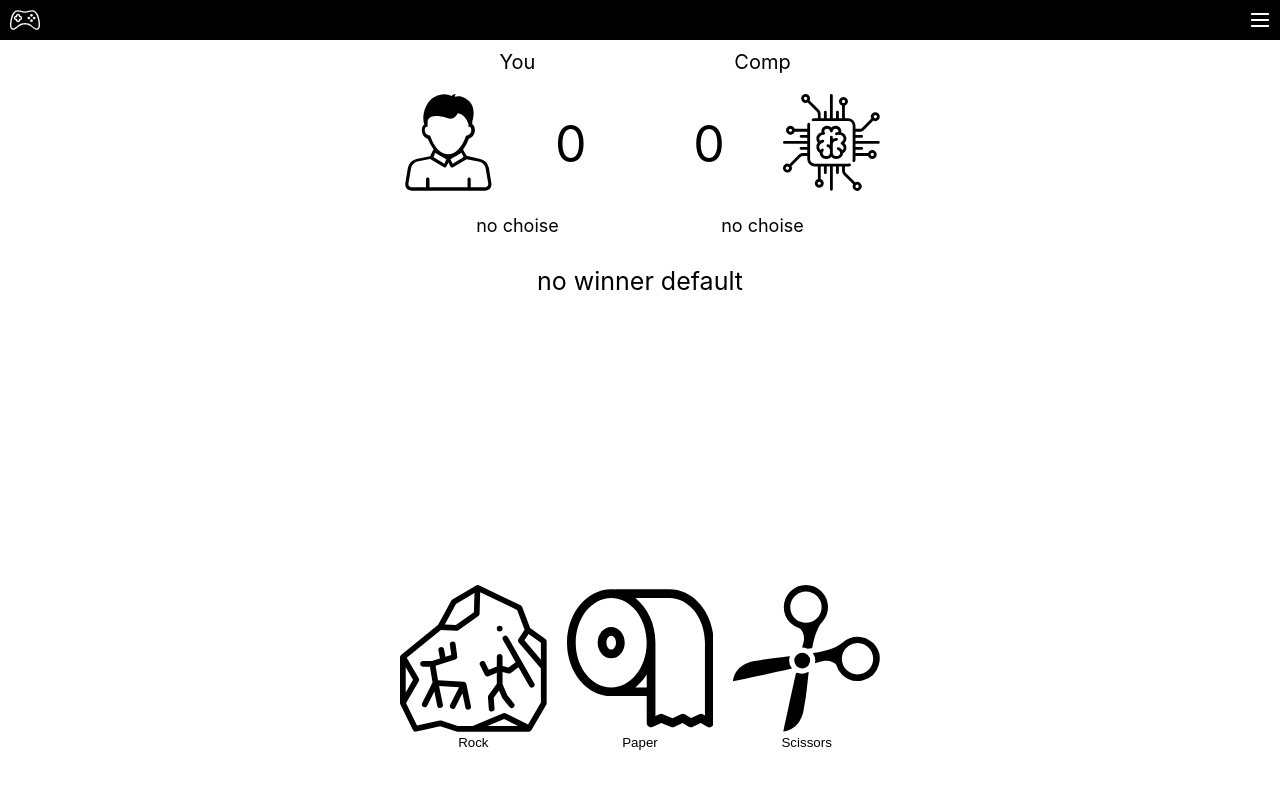
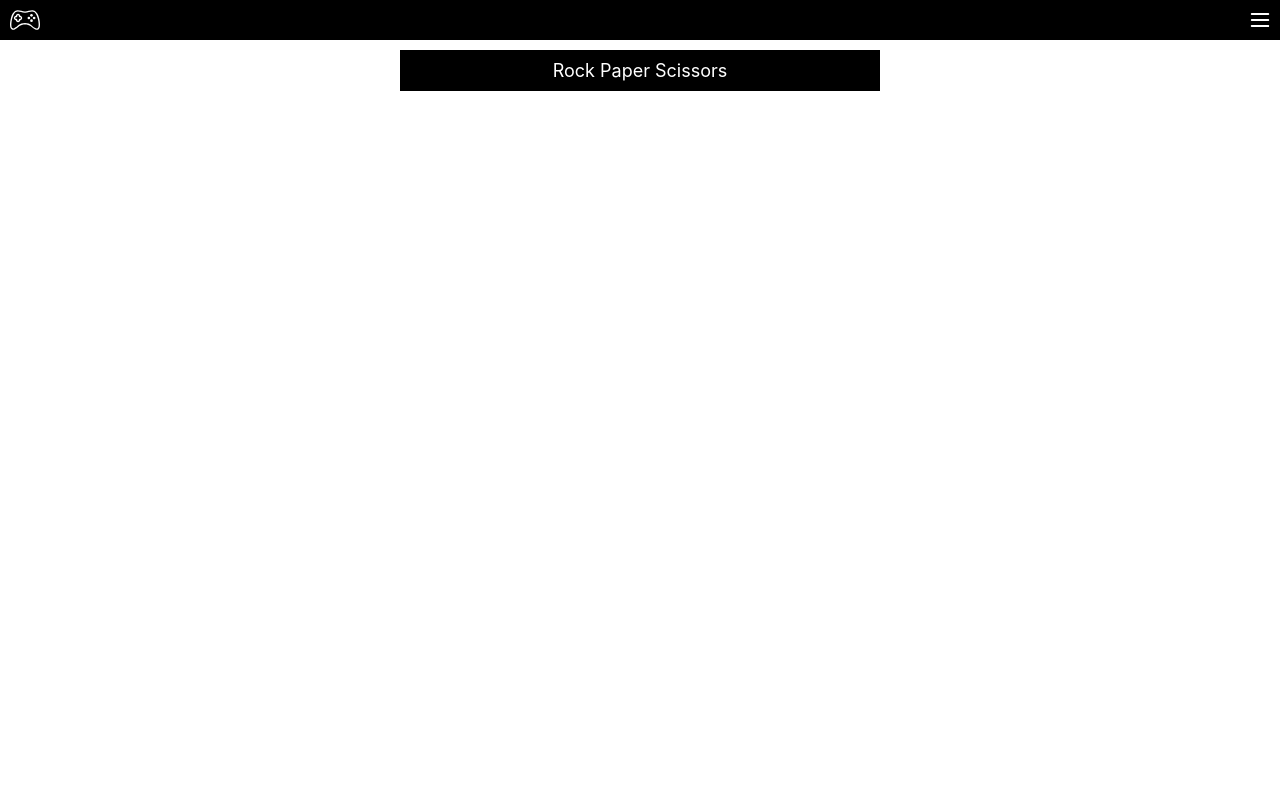
Before and after one commit to IlyaPiatkov/Rock-paper-scissors.github.io, a React (Create React App) app: page / in a window 1280 px wide. Shown: the top 788 px of the page. Built offline with nearby package versions, Linux system fonts and the light colour scheme.

Commit message:
new change

```diff
--- a/src/App.js
+++ b/src/App.js
@@ -6,6 +6,7 @@ import MainMenuContainer from './ui/main-menu/main-menu';
 import HeaderContainer from './ui/header/header'
 import MainContent from './ui/main-content/main-content';
 import GameRPS from './pages/rock-paper-scissors';
+import { MainNav } from './ui';
 
 const App = (prors) => {
 
@@ -15,7 +16,8 @@ const App = (prors) => {
         <MainMenuContainer />
         <HeaderContainer />
         <MainContent>
-          <Route path='/' render={() => <GameRPS/>} />
+          <Route exact path='/' render={() => <MainNav />} />
+          <Route path='/rock-paper-scissors' render={() => <GameRPS/>} />
         </MainContent>
       </>
   );
--- /dev/null
+++ b/src/pages/login-rps.js
@@ -0,0 +1,2 @@
+import React from 'react';
+import { connect } from 'react-redux';
--- a/src/ui/index.js
+++ b/src/ui/index.js
@@ -1,2 +1,3 @@
 export { Icon, UserMen, Computer } from './icon'
 export { RPSHeader, RPSButtons, RPSContainer } from './rps'
+export { MainNav } from './main-nav'
--- /dev/null
+++ b/src/ui/main-nav/index.js
@@ -0,0 +1 @@
+export { MainNav } from './main-nav'
--- /dev/null
+++ b/src/ui/main-nav/main-nav.js
@@ -0,0 +1,37 @@
+import React from 'react'
+import styled from 'styled-components'
+import { NavLink } from 'react-router-dom'
+
+const MainList = styled.ul`
+  list-style: none;
+
+  > :nth-child(n+2) {
+    margin-top: 1rem;
+  }
+`
+
+const MainItem = styled.li`
+  text-align: center;
+`
+
+const MainLink = styled(NavLink)`
+  display: block;
+  padding: 1rem;
+  color: #fff;
+  background-color: #000;
+  text-decoration: none;
+
+  &:hover {
+    background-color: #2d2d2d;
+  }
+`
+
+export const MainNav = () => {
+  return (
+    <MainList>
+      <MainItem>
+        <MainLink to='rock-paper-scissors'>Rock Paper Scissors</MainLink>
+      </MainItem>
+    </MainList>
+  )
+}
```
